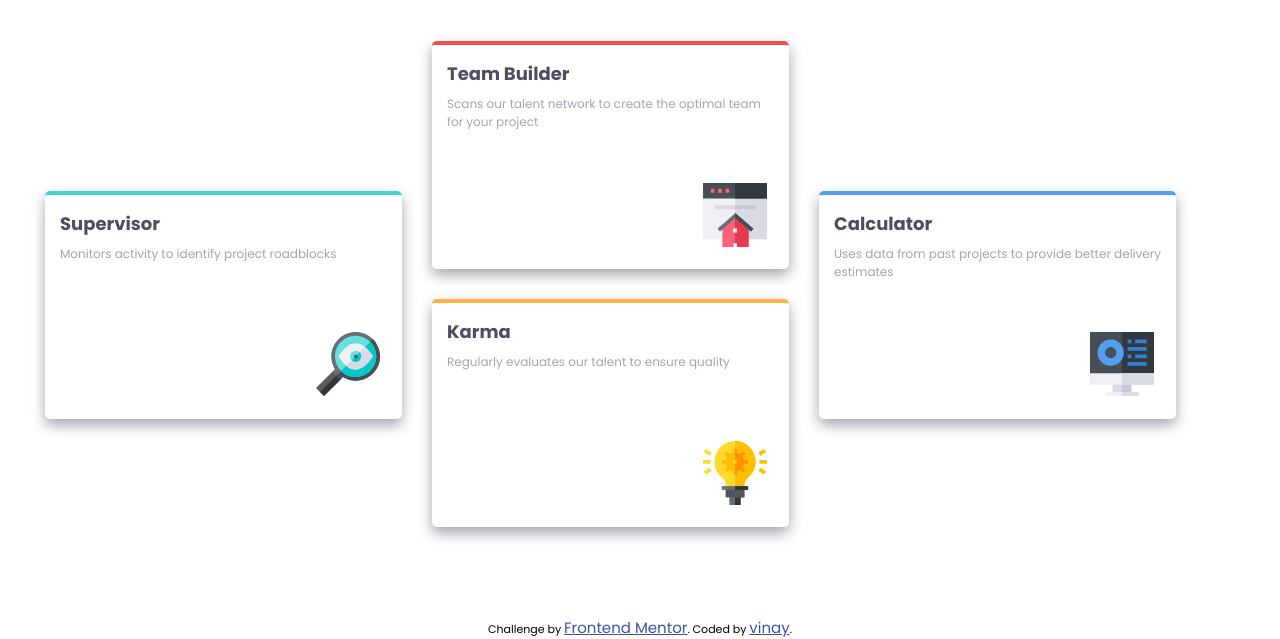
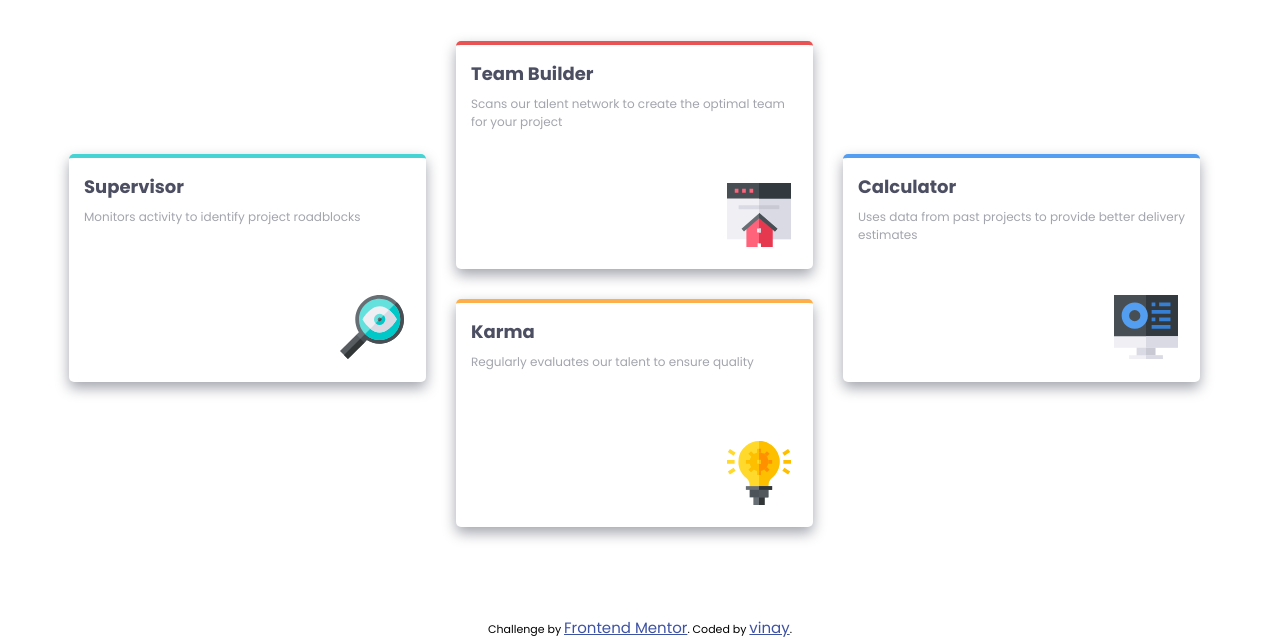
Before and after one commit to vinaykumar91/4-card-feature-section, a plain HTML site: page index.html in a window 1280 px wide. Shown: the part 184-823 px from the top of the page. Drawn offline with Linux system fonts and the light colour scheme.

Commit message:
Update styles.css

```diff
--- a/styles.css
+++ b/styles.css
@@ -21,6 +21,7 @@ main{
     padding:2em;
     height:100vh;
     width:100%;
+    align-items: center;
 }
 .content{
     margin: auto;
@@ -36,6 +37,7 @@ main{
     grid-template-rows: 40% 40%;
     gap:2em;
     margin-top: 2em;
+    margin-left: 1.6em;
     padding: 1em;
 }
 .grid-container>div{
@@ -45,10 +47,10 @@ main{
     position: relative;
 
 }
-.item1{ grid-area: 1/1/2/2;border-top: 0.3em solid hsl(180, 62%, 55%);height:100%;margin-top: 42%;}
+.item1{ grid-area: 1/1/2/2;border-top: 0.3em solid hsl(180, 62%, 55%);height:100%;margin-top: 7.5em;}
 .item2{ grid-area:1/2/2/3;border-top: 0.3em solid hsl(0, 78%, 62%);}
 .item3{ grid-area:2/2/3/3;border-top: 0.3em solid hsl(34, 97%, 64%);}
-.item4{ grid-area:1/3/2/4;border-top: 0.3em solid hsl(212, 86%, 64%);height:100%;margin-top: 42%;}
+.item4{ grid-area:1/3/2/4;border-top: 0.3em solid hsl(212, 86%, 64%);height:100%;margin-top: 7.5em;}
 img{
     position: absolute;
     bottom:1.5em;
```
